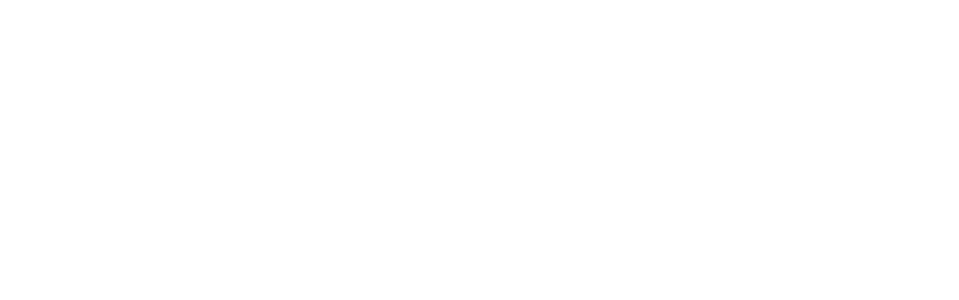
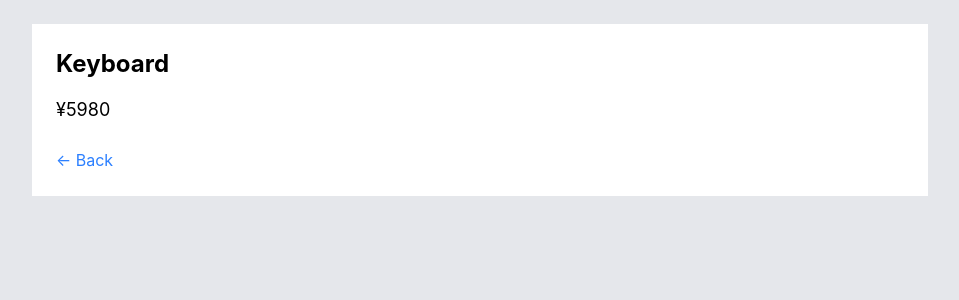
Before and after one commit to mae134/ec-cart-app, a React (Vite) app: page /product/1 in a window 1280 px wide. Before the commit this address had no page. Shown: the top 300 px of the page, without its empty margins (160-1119 px from the left). Built offline with nearby package versions, Linux system fonts and the light colour scheme.

Commit message:
Feature: add product detail page with dynamic routing

```diff
--- a/src/App.tsx
+++ b/src/App.tsx
@@ -2,6 +2,7 @@
 import { useState } from 'react'
 import ProductsPage from './pages/ProductPage'
 import CartPage from './pages/CartPage'
+import ProductDetailPage from './pages/ProductDetailPage'
 import { products } from './data/products'
 import type { Product } from './types/product'
 
@@ -67,6 +68,7 @@
           />
         }
       />
+      <Route path="/product/:id" element={<ProductDetailPage />} />
     </Routes>
   )
 }
--- /dev/null
+++ b/src/pages/ProductDetailPage.tsx
@@ -0,0 +1,30 @@
+import { useParams, Link } from 'react-router-dom'
+import { products } from '../data/products'
+
+function ProductDetailPage() {
+  const { id } = useParams()
+
+  const product = products.find((p) => p.id === Number(id))
+
+  if (!product) {
+    return <p>Product not found</p>
+  }
+
+  return (
+    <div className="min-h-screen bg-gray-200 p-6">
+      <div className="mx-auto max-w-4xl bg-white p-6">
+        <h1 className="text-2xl font-bold">{product.name}</h1>
+        <p className="mt-4 text-lg">¥{product.price}</p>
+
+        <Link
+          to="/"
+          className="mt-6 inline-block text-blue-500"
+        >
+          ← Back
+        </Link>
+      </div>
+    </div>
+  )
+}
+
+export default ProductDetailPage
```
